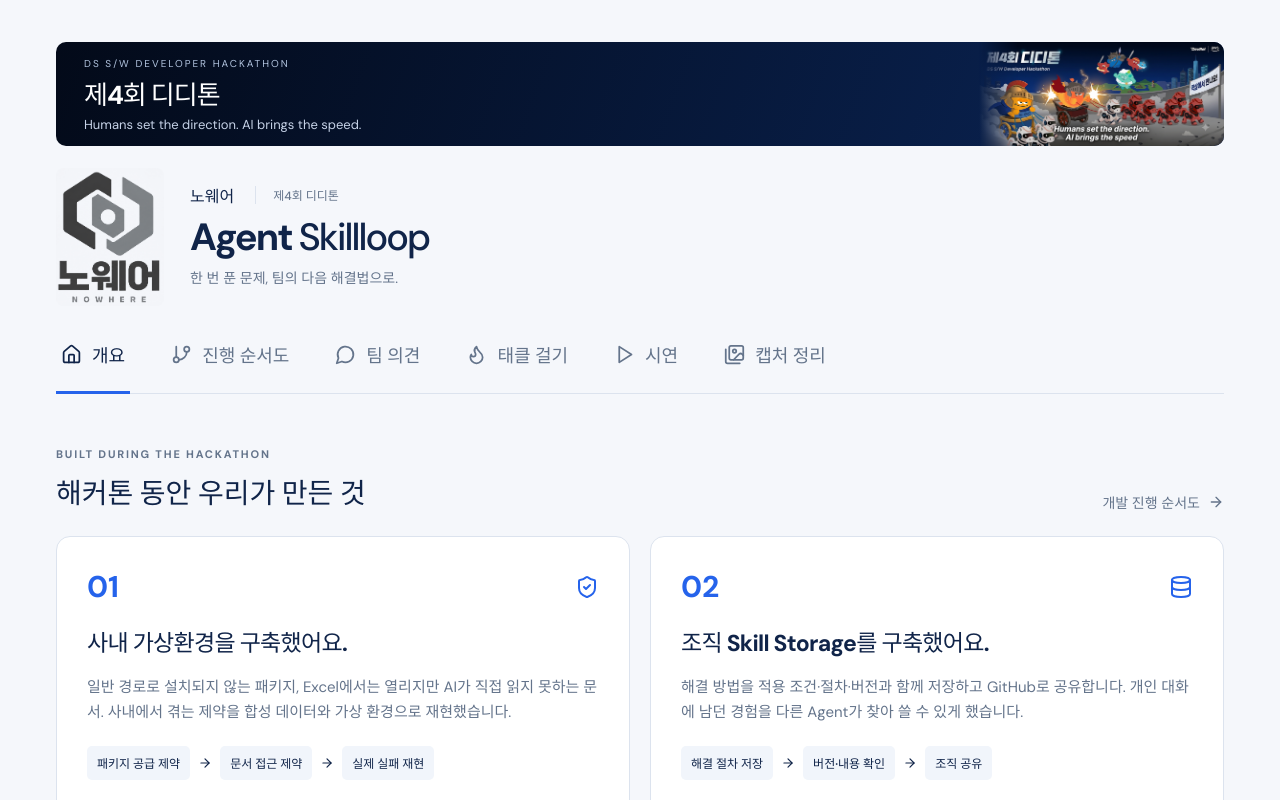
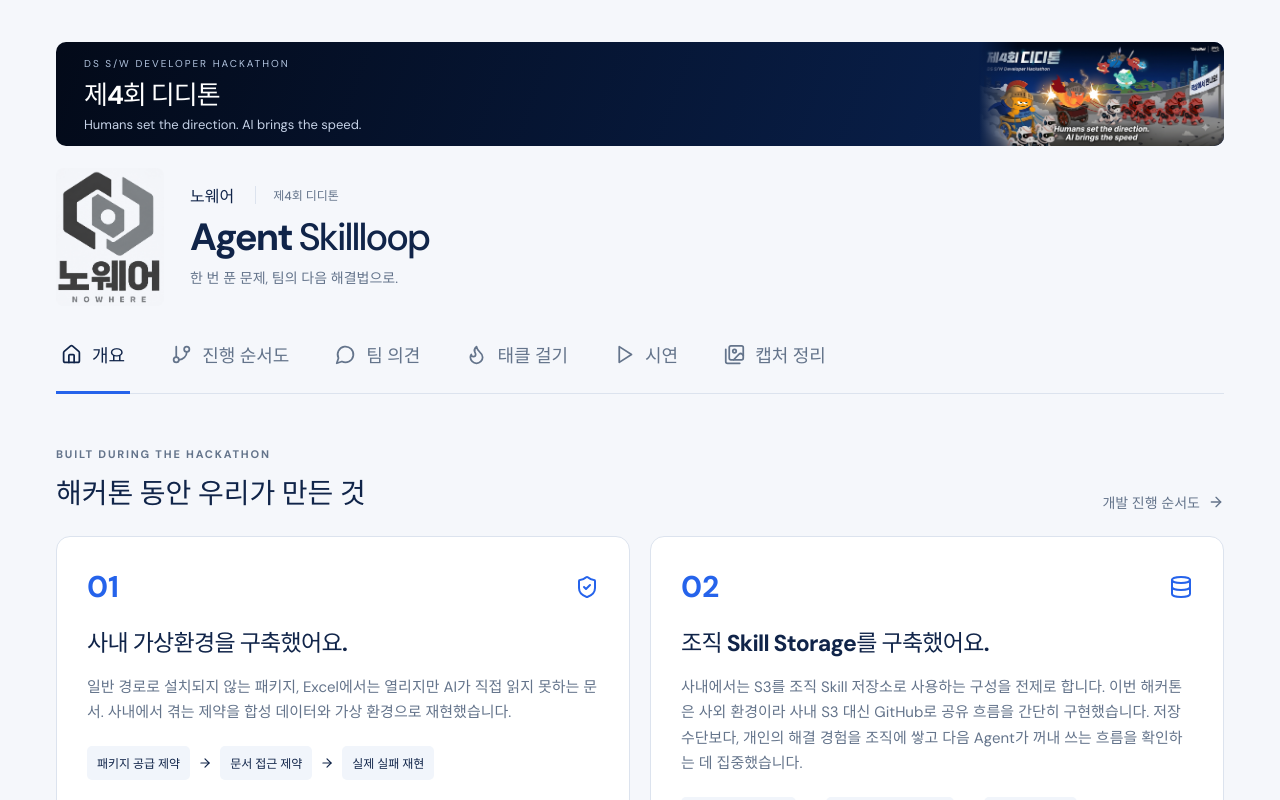
Before and after one commit to THEGREATCJPark/ddthon, a React (Vite) app in the folder team-hub/: page / in a window 1280 px wide. Shown: the top 800 px of the page. Built offline with nearby package versions, Linux system fonts and the light colour scheme.

Commit message:
docs(web): explain S3 direction and GitHub hackathon prototype

```diff
--- a/team-hub/src/Overview.tsx
+++ b/team-hub/src/Overview.tsx
@@ -22,8 +22,8 @@
   {
     title: "조직 Skill Storage를 구축했어요.",
     icon: Database,
-    body: "해결 방법을 적용 조건·절차·버전과 함께 저장하고 GitHub로 공유합니다. 개인 대화에 남던 경험을 다른 Agent가 찾아 쓸 수 있게 했습니다.",
-    flow: ["해결 절차 저장", "버전·내용 확인", "조직 공유"],
+    body: "사내에서는 S3를 조직 Skill 저장소로 사용하는 구성을 전제로 합니다. 이번 해커톤은 사외 환경이라 사내 S3 대신 GitHub로 공유 흐름을 간단히 구현했습니다. 저장 수단보다, 개인의 해결 경험을 조직에 쌓고 다음 Agent가 꺼내 쓰는 흐름을 확인하는 데 집중했습니다.",
+    flow: ["사내 적용 · S3 구상", "해커톤 구현 · GitHub", "조직 Skill 공유"],
     question: "Q4 · Skill 표현 형태",
     answer: "C",
     quote:
```
